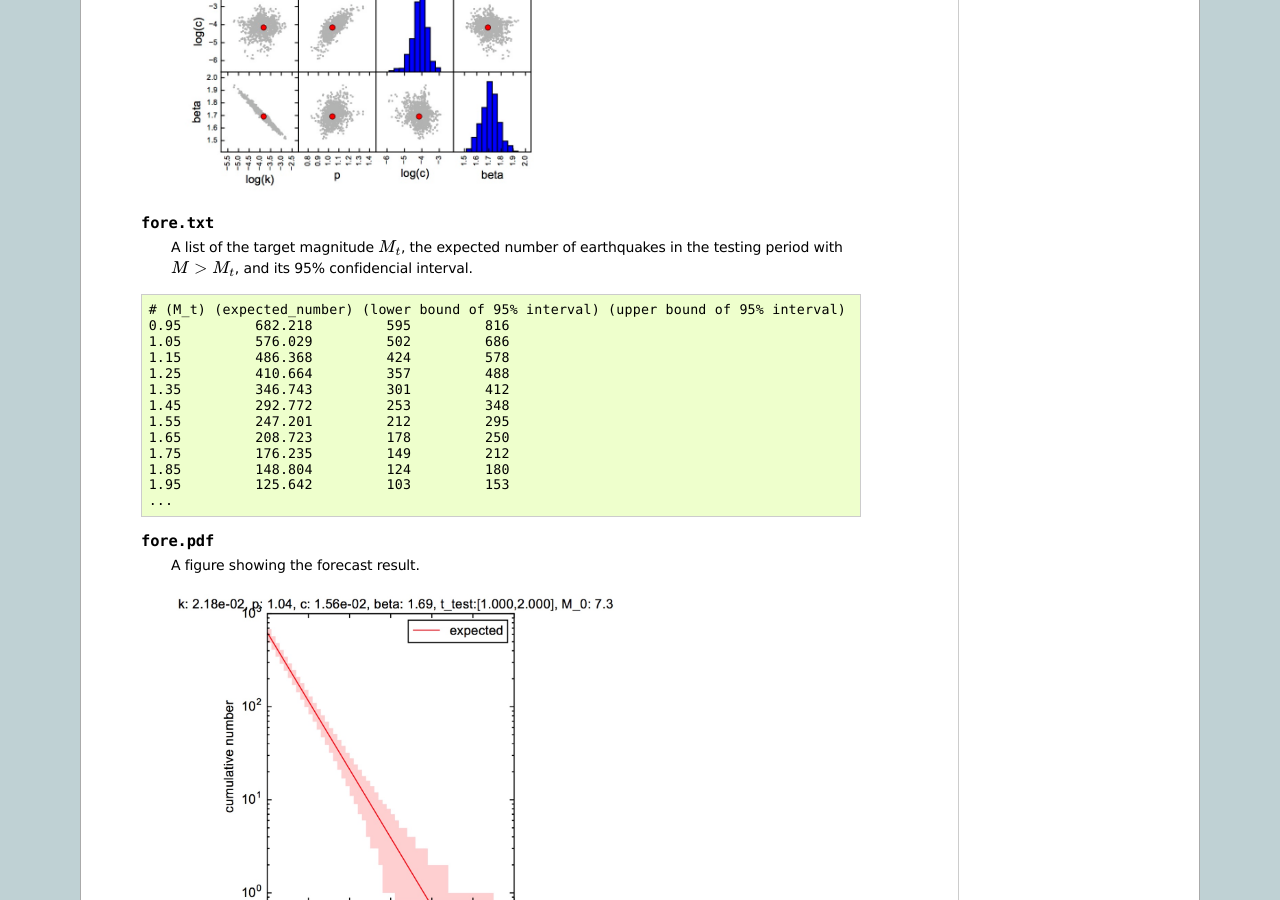
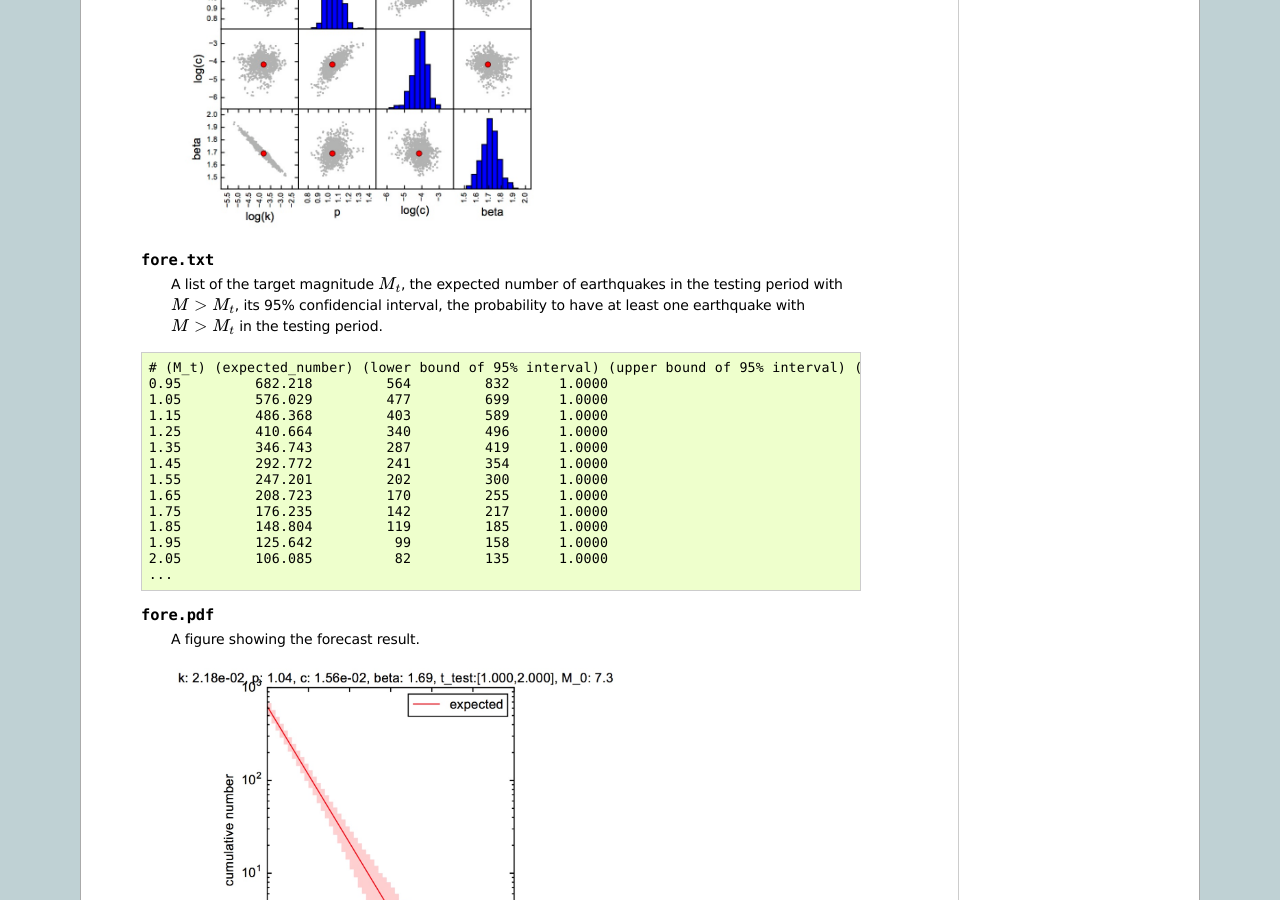
Before and after one commit to omitakahiro/AftFore, a Sphinx documentation site: the page built from sphinx/userguide.rst, in a window 1280 px wide and 900 px high, scrolled down 8388 px. Built offline with Sphinx 7.4.7, drawn with Linux system fonts in a browser that asks for light colours; some of the changed text lies outside the part shown.

Commit message:
Add files via upload

```diff
--- a/sphinx/userguide.rst
+++ b/sphinx/userguide.rst
@@ -94,22 +94,23 @@ _____________________
 
         aft.EstFore(Data, t_learn, t_test)
 
-    This process takes about a few minutes. The forecast result (the number of earthquakes with :math:`M>M_t` in the testing period) is saved in :var:`fore.txt`.
+    This process takes about a few minutes. The forecast result (the number of earthquakes with :math:`M>M_t` in the testing period, and the probability to have at least one earthquake with :math:`M>M_t` in the testing period) is saved in :var:`fore.txt`.
 
     .. code-block:: none
 
-        # (M_t) (expected_number) (lower bound of 95% interval) (upper bound of 95% interval)
-        0.95         682.218         595         816
-        1.05         576.029         502         686
-        1.15         486.368         424         578
-        1.25         410.664         357         488
-        1.35         346.743         301         412
-        1.45         292.772         253         348
-        1.55         247.201         212         295
-        1.65         208.723         178         250
-        1.75         176.235         149         212
-        1.85         148.804         124         180
-        1.95         125.642         103         153
+        # (M_t) (expected_number) (lower bound of 95% interval) (upper bound of 95% interval) (probability)
+        0.95         682.218         564         832      1.0000
+        1.05         576.029         477         699      1.0000
+        1.15         486.368         403         589      1.0000
+        1.25         410.664         340         496      1.0000
+        1.35         346.743         287         419      1.0000
+        1.45         292.772         241         354      1.0000
+        1.55         247.201         202         300      1.0000
+        1.65         208.723         170         255      1.0000
+        1.75         176.235         142         217      1.0000
+        1.85         148.804         119         185      1.0000
+        1.95         125.642          99         158      1.0000
+        2.05         106.085          82         135      1.0000
         ...
 
     :py:func:`EstFore` also generates files, :var:`param.pkl`, :var:`param.pdf`, and :var:`fore.pdf`. See :ref:`genfiles` for the details.
@@ -390,22 +391,23 @@ Generated Files
 
     .. var:: fore.txt
 
-        A list of the target magnitude :math:`M_t`, the expected number of earthquakes in the testing period with :math:`M>M_t`, and its 95% confidencial interval.
+        A list of the target magnitude :math:`M_t`, the expected number of earthquakes in the testing period with :math:`M>M_t`, its 95% confidencial interval, the probability to have at least one earthquake with :math:`M>M_t` in the testing period.
 
     .. code-block:: none
 
-        # (M_t) (expected_number) (lower bound of 95% interval) (upper bound of 95% interval)
-        0.95         682.218         595         816
-        1.05         576.029         502         686
-        1.15         486.368         424         578
-        1.25         410.664         357         488
-        1.35         346.743         301         412
-        1.45         292.772         253         348
-        1.55         247.201         212         295
-        1.65         208.723         178         250
-        1.75         176.235         149         212
-        1.85         148.804         124         180
-        1.95         125.642         103         153
+        # (M_t) (expected_number) (lower bound of 95% interval) (upper bound of 95% interval) (probability)
+        0.95         682.218         564         832      1.0000
+        1.05         576.029         477         699      1.0000
+        1.15         486.368         403         589      1.0000
+        1.25         410.664         340         496      1.0000
+        1.35         346.743         287         419      1.0000
+        1.45         292.772         241         354      1.0000
+        1.55         247.201         202         300      1.0000
+        1.65         208.723         170         255      1.0000
+        1.75         176.235         142         217      1.0000
+        1.85         148.804         119         185      1.0000
+        1.95         125.642          99         158      1.0000
+        2.05         106.085          82         135      1.0000
         ...
 
     .. var:: fore.pdf
```
Also changed, not shown: CodeExamples.ipynb, 18 other files.
